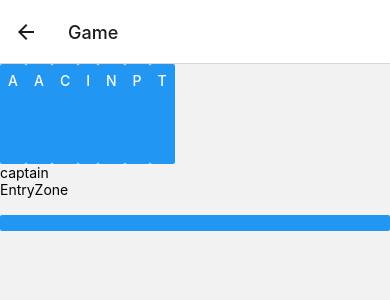
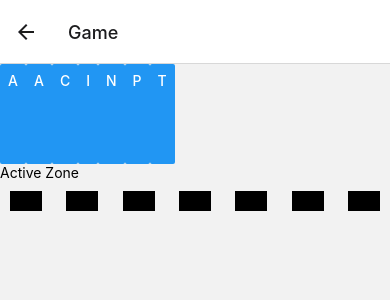
Before and after one commit to JoshDesmond/AnagramGame, a React Native app: screen /Game in a window 390 px wide. Shown: the top 300 px of the page. Built offline with nearby package versions, Linux system fonts and the light colour scheme.

Commit message:
Adds active letters component and letter spaces

```diff
--- a/src/GameLogic.js
+++ b/src/GameLogic.js
@@ -5,6 +5,7 @@ export class GameState {
      */
     constructor(word) {
         this.word = word.toLocaleLowerCase();
+        this.length = word.length;
         this.alphagram = this.getAlphagram(this.word);
     }
 
--- /dev/null
+++ b/src/components/GameScreen/ActiveLetters.js
@@ -0,0 +1,53 @@
+import { StyleSheet, View, Text } from 'react-native';
+import React from 'react';
+import PropTypes from 'prop-types';
+
+const ActiveLetters = (props) => {
+
+    const handleClick = (e) => {
+        const letter = e.target.innerText.toLowerCase();
+        props.deactivateFunction(letter);
+    };
+
+
+    const spaces = [];
+    for (let i = 0; i < props.length; i++) {
+        spaces.push(<View className='space' style={styles.emptySpace} key={i}></View>);
+    }
+
+
+    return (
+        <View style={styles.letterGrid}>
+            {spaces}
+        </View>
+    )
+}
+
+const styles = StyleSheet.create({
+    letterGrid: {
+        display: 'flex',
+        flexDirection: 'row',
+        flexWrap: 'nowrap',
+        justifyContent: 'space-between',
+    },
+    emptySpace: {
+        display: 'inline-block',
+        height: '100%',
+        width: '2em',
+        margin: '10px',
+        backgroundColor: 'black',
+    },
+    activeLetter: {
+        display: 'inline-block',
+        height: '100%',
+        backgroundColor: 'blue',
+    },
+});
+
+ActiveLetters.propTypes = {
+    letters: PropTypes.arrayOf(PropTypes.string),
+    deactiveateFunction: PropTypes.func,
+    length: PropTypes.number
+};
+
+export default ActiveLetters
--- a/src/components/GameScreen/GameScreen.js
+++ b/src/components/GameScreen/GameScreen.js
@@ -3,35 +3,35 @@ import { StyleSheet, Text, View, TextInput, Button } from 'react-native';
 import { useState } from 'react';
 import { GameState } from '../../GameLogic';
 import LetterBank from './LetterBank';
+import ActiveLetters from './ActiveLetters';
 
 function GameScreen({ navigation }) {
 
+    /** QUESTION: Does code here get re-run every state change? How do I avoid re-computing the length of the board */
+
     const [gameState, setGameState] = useState(new GameState("Captain"));
     const [letterBank, setLetterBank] = useState(gameState.alphagram.split(''));
-    const [activeLetters, setActiveLetters] = useState("");
+    const [activeLetters, setActiveLetters] = useState([""]);
 
     /** Pushes a character c onto the active word from the bank */
     const pushLetter = (c) => {
+        if (!c) throw new TypeError(`Empty character pushed from letterbank,  ${c}`);
         console.log(`Pushing ${c}!`);
     };
 
     /** Pops the last letter of the active word back into the bank */
-    const popLetter = () => {
-
+    const popLetter = (c) => {
+        if (!c) throw new TypeError(`Empty character popped from active play, ${c}`);
+        console.log(`Popping back ${c}!`);
     };
-
 
 
     return (
         <View style={styles.gameScreen}>
             <LetterBank letters={letterBank} activateFunction={pushLetter}></LetterBank>
             <View>
-                <Text>{gameState.word}</Text>
-            </View>
-            <View>
-                <Text>EntryZone</Text>
-                <TextInput />
-                <Button>Submit</Button>
+                <Text>Active Zone</Text>
+                <ActiveLetters length={gameState.length} letters={activeLetters} deactivateFunction={popLetter}></ActiveLetters>
             </View>
         </View>
     )
```
